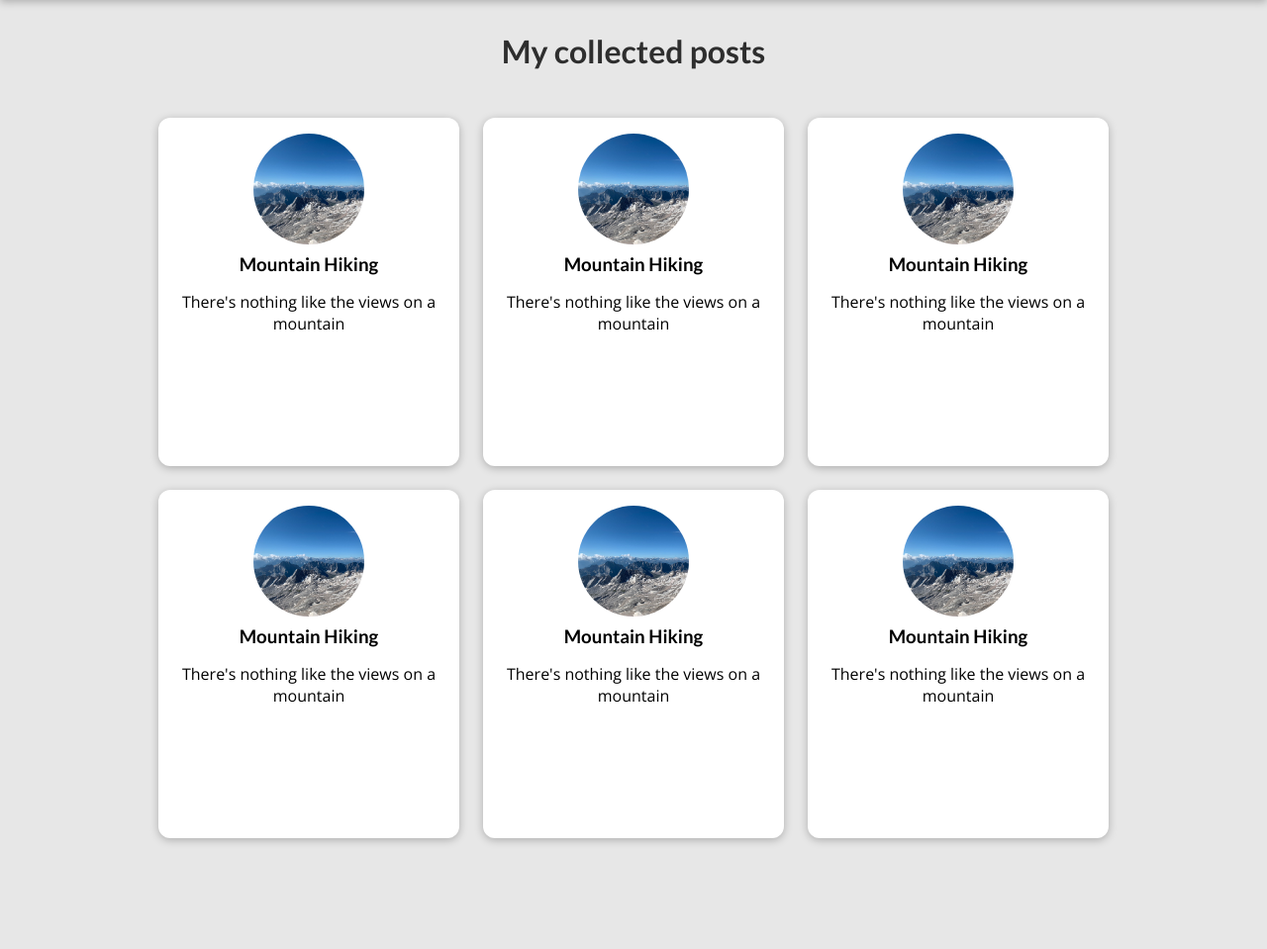
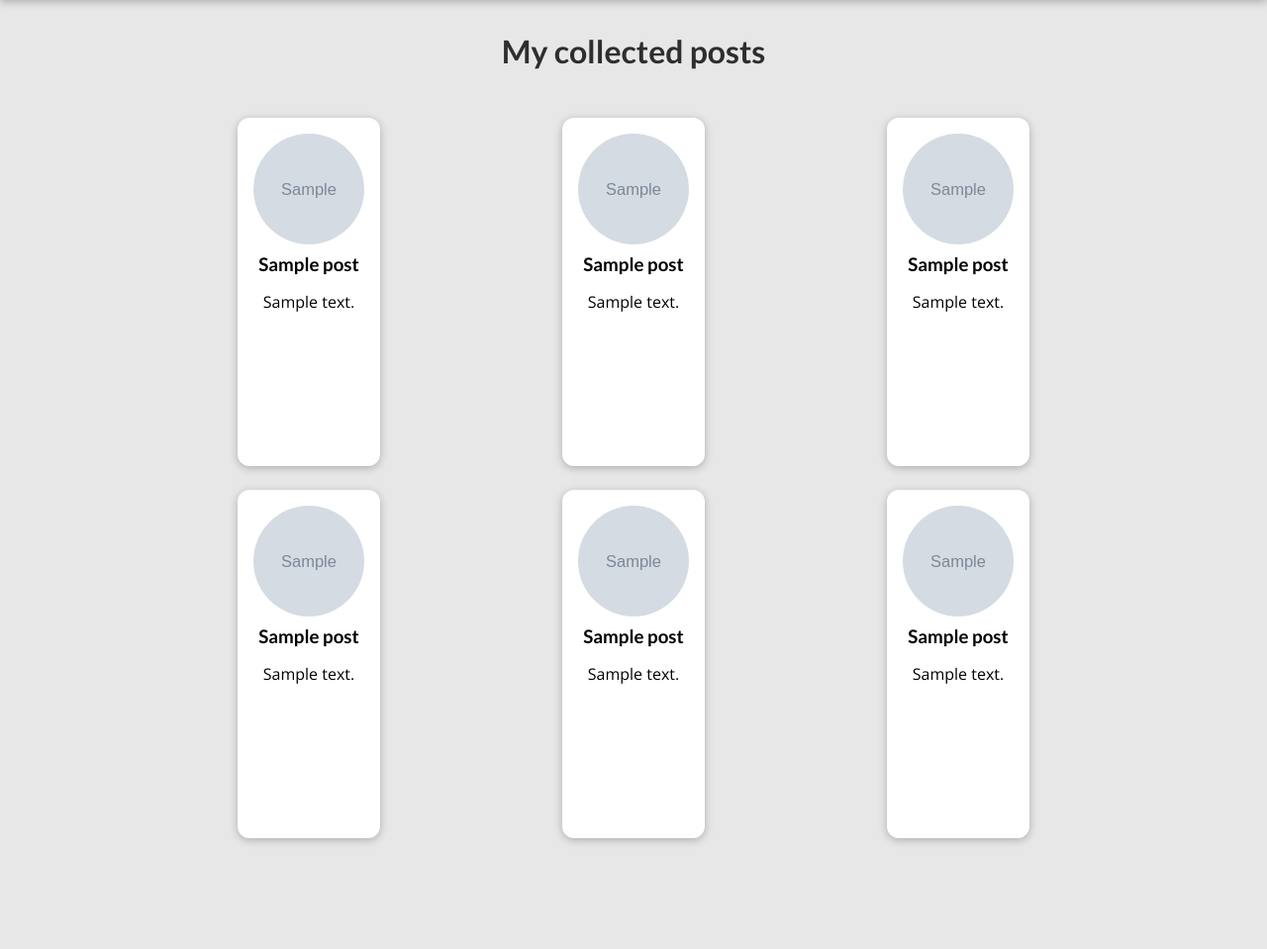
Before and after one commit to Telqu1n/Blog-site-, a Django app: template blog/templates/blog/all-posts.html in a window 1280 px wide. Shown: the part 80-1039 px from the top of the page at 99% size. Run offline with Django 5.2, Linux system fonts and the light colour scheme; the template is opened without the code that fills it: most values are stand-ins (such as "Sample title", 1, 10 or a date in 2020); grey boxes marked "Sample" are stand-in pictures.

Commit message:
HTML snippet to display blog posts with title, image, and excerpt.

```diff
--- a/blog/templates/blog/includes/posts.html
+++ b/blog/templates/blog/includes/posts.html
@@ -2,11 +2,11 @@
 
 <li>
   <article class="post">
-    <a href="{% url 'post-detail-page' 'the-mountains' %}">
-      <img src="{% static 'blog/images/mountains.jpg' %}" alt="Mountain Hiking"/>
+    <a href="{% url 'post-detail-page' post.slug %}">
+      <img src="{% static 'blog/images/'|add:post.image %}" alt="{{ post.title }}"/>
       <div class="post_content">
-        <h3>Mountain Hiking</h3>
-        <p>There's nothing like the views on a mountain</p>
+        <h3>{{ post.title}}</h3>
+        <p>{{post.excerpt}}</p>
       </div>
     </a>
   </article>
```
